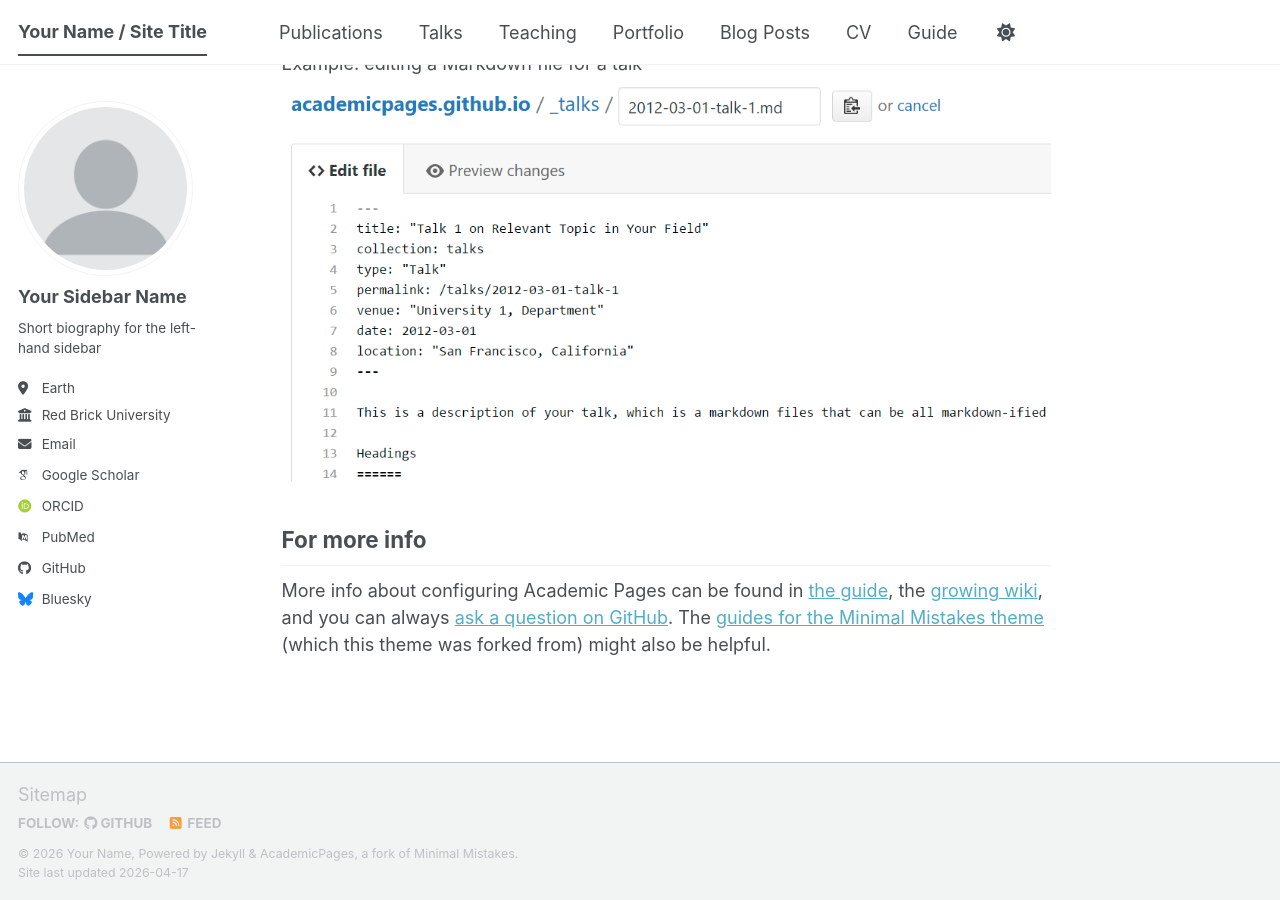
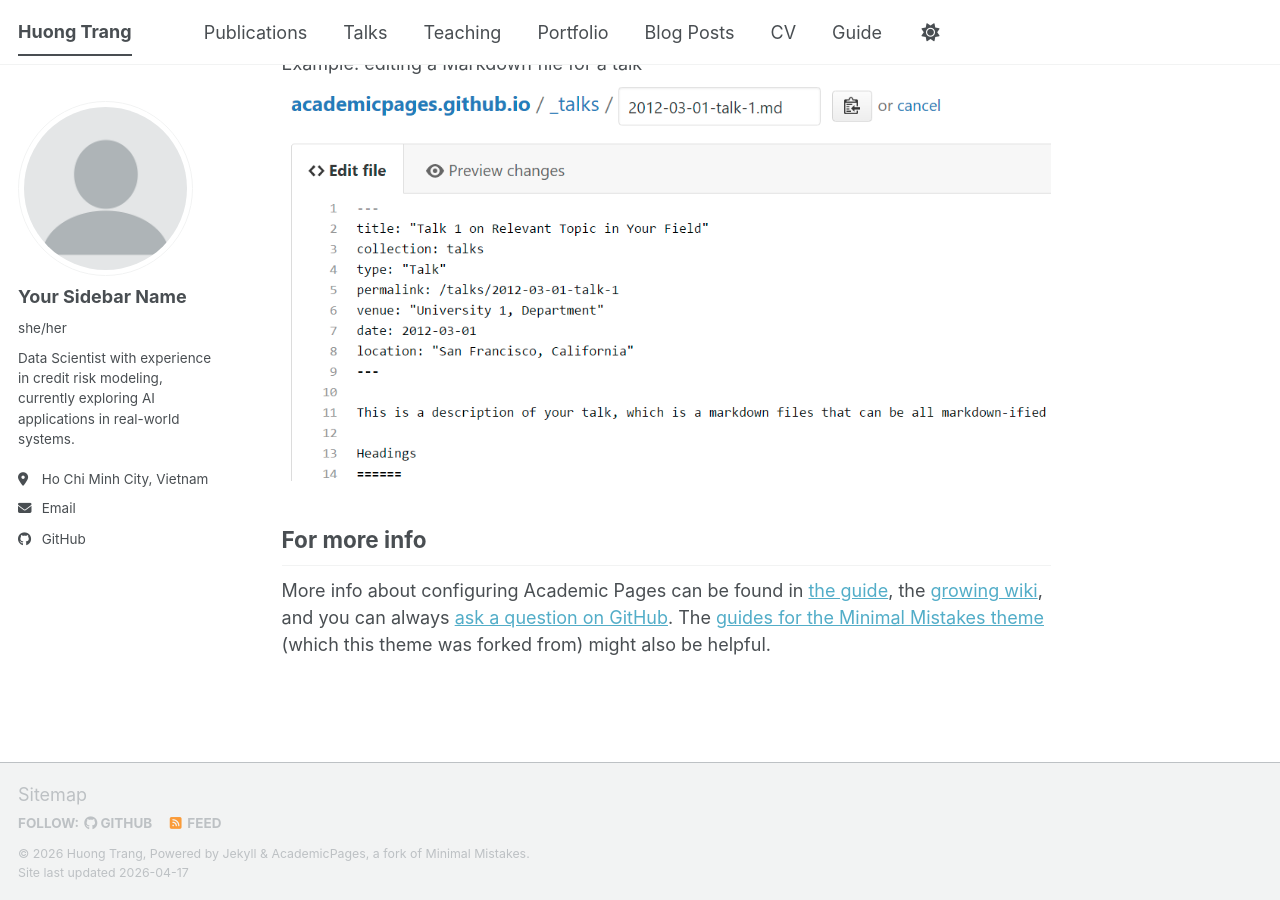
Before and after one commit to HuongTrangDo/huongtrangdo.github.io, a Jekyll site: the page built from _pages/about.md, in a window 1280 px wide and 900 px high, scrolled down 2720 px. Built offline with Jekyll 4.4.1, drawn with Linux system fonts in a browser that asks for light colours; some web fonts are replaced; a script bundle is joined from its source files by our own code; library files that are not in the unit come from our copies.

Commit message:
Update _config.yml

```diff
--- a/_config.yml
+++ b/_config.yml
@@ -9,14 +9,14 @@
 # Basic Site Settings
 locale                   : "en-US"
 site_theme               : "default" # The available themes options are "default", "air", "sunrise", "mint", "dirt" and "contrast"
-title                    : "Your Name / Site Title"
+title                    : "Huong Trang"
 title_separator          : "-"
-name                     : &name "Your Name"
-description              : &description "Your Name's academic portfolio"   # Update this with a general description of your site, this is the default if not overridden by a page
-url                      : https://academicpages.github.io # The base hostname & protocol for your site e.g. "https://[your GitHub username].github.io",
+name                     : &name "Huong Trang"
+description              : &description "Data Scientist transitioning into AI, interested in applying machine learning to real-world problems."   # Update this with a general description of your site, this is the default if not overridden by a page
+url                      : https://huongtrangdo.github.io # The base hostname & protocol for your site e.g. "https://[your GitHub username].github.io",
                                                            # or if you already have some other page hosted on Github then use "https://[your GitHub username].github.io/[Your Repo Name]"
 baseurl                  : "" # the subpath of your site, e.g. "/blog"
-repository               : "academicpages/academicpages.github.io"
+repository               : "huongtrangdo/huongtrangdo.github.io"
 
 # Site Author - The following control what appear as part of the author content on the side bar.
 #               If a field is blank the icon and link will not appear, otherwise it will be shown.
@@ -25,23 +25,23 @@ author:
   # Biographic information
   avatar           : "profile.png"
   name             : "Your Sidebar Name"
-  pronouns         : # example: "she/her"
-  bio              : "Short biography for the left-hand sidebar"
-  location         : "Earth"
-  employer         : "Red Brick University"
+  pronouns         : "she/her"
+  bio              : "Data Scientist with experience in credit risk modeling, currently exploring AI applications in real-world systems."
+  location         : "Ho Chi Minh City, Vietnam"
+  employer         : #"University"
   uri              : # URL
-  email            : "none@example.org"
+  email            : "dothihuonhtrang@gmail.com"
 
   # Academic websites
   academia         : # URL
   arxiv            : # URL - Update with the correct link to your profile
-  googlescholar    : "https://scholar.google.com/citations?user=PS_CX0AAAAAJ"
+  googlescholar    : #"https://scholar.google.com/citations?user=PS_CX0AAAAAJ"
   inspire-hep      : # URL
   impactstory      : # URL
-  orcid            : "https://orcid.org/yourorcidurl"
+  orcid            : #"https://orcid.org/yourorcidurl"
   semantic         : # URL
   ssrn             : # URL
-  pubmed           : "https://www.ncbi.nlm.nih.gov/pubmed/?term=john+snow"
+  pubmed           : #"https://www.ncbi.nlm.nih.gov/pubmed/?term=john+snow"
   researchgate     : # URL
   scopus           : # URL
   zotero           : # URL
@@ -51,13 +51,13 @@ author:
   bitbucket        : # Username - Update with your username on the site
   codepen          : # Username
   dribbble         : # Username
-  github           : "academicpages"
+  github           : "huongtrangdo"
   kaggle           : # Username
   stackoverflow    : # User number or user number and name (i.e., use "1" or "1/jeff-atwood")
 
   # Social media
   artstation       : # Username
-  bluesky          : "bsky.app" # Replace this with you Bluesky username
+  bluesky          : #"bsky.app" # Replace this with you Bluesky username
   facebook         : # Username
   flickr           : # Username
   foursquare       : # Username
```
